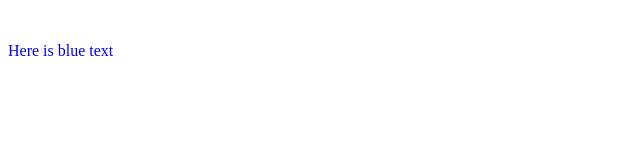
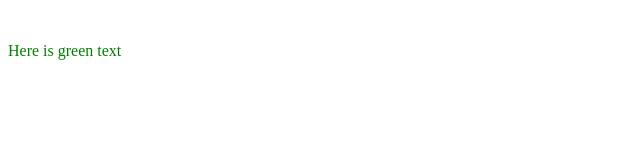
Before and after one commit to Stef4Q/Stef4Q, a website: page www/index.html in a window 1280 px wide. Shown: the whole page, without its empty margins (0-640 px from the left). Drawn offline with Linux system fonts and the light colour scheme.

Commit message:
Text and colour changed in body of HTML

```diff
--- a/www/index.html
+++ b/www/index.html
@@ -12,6 +12,6 @@
 </head>
 <body>
 	<br />
-   <p style='color:blue'>Here is  blue text</p>
+   <p style='color:green'>Here is green text</p>
 </body>
 </html>
```
